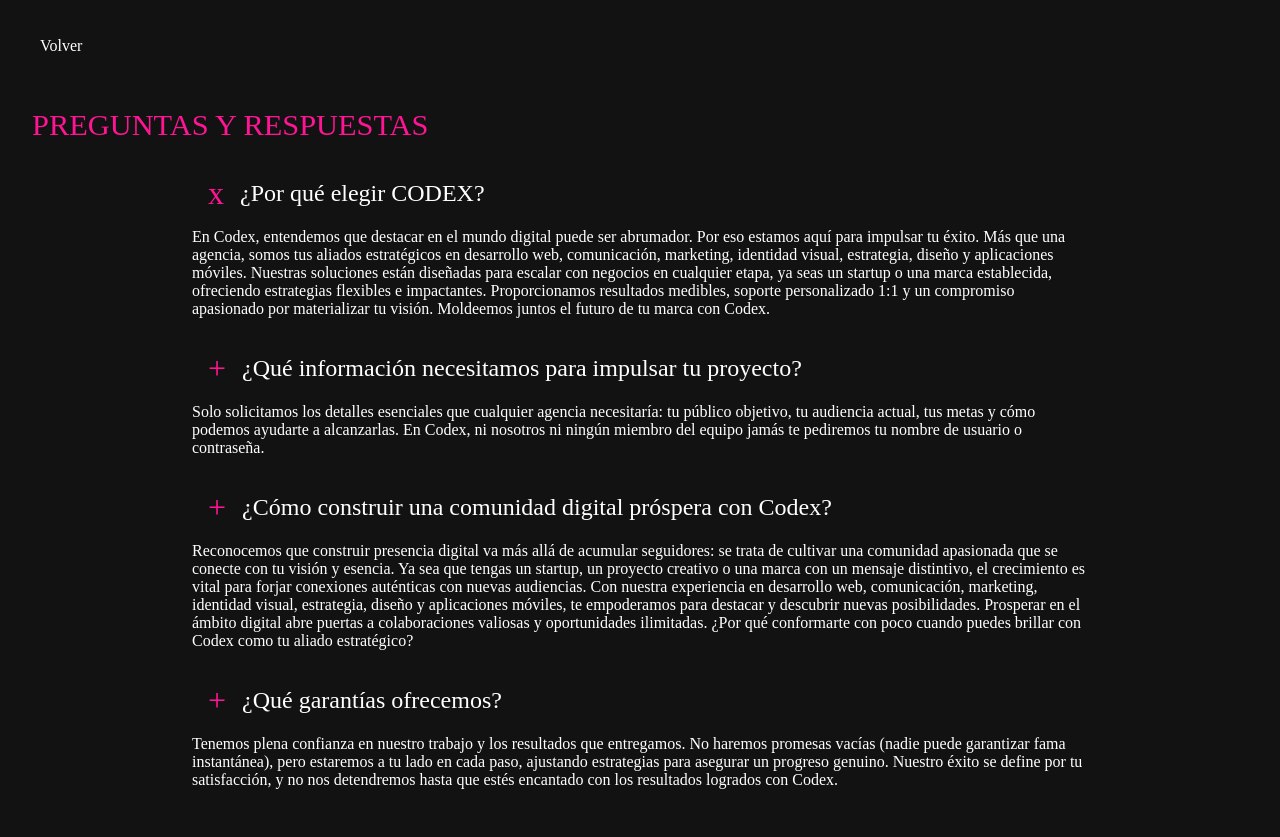
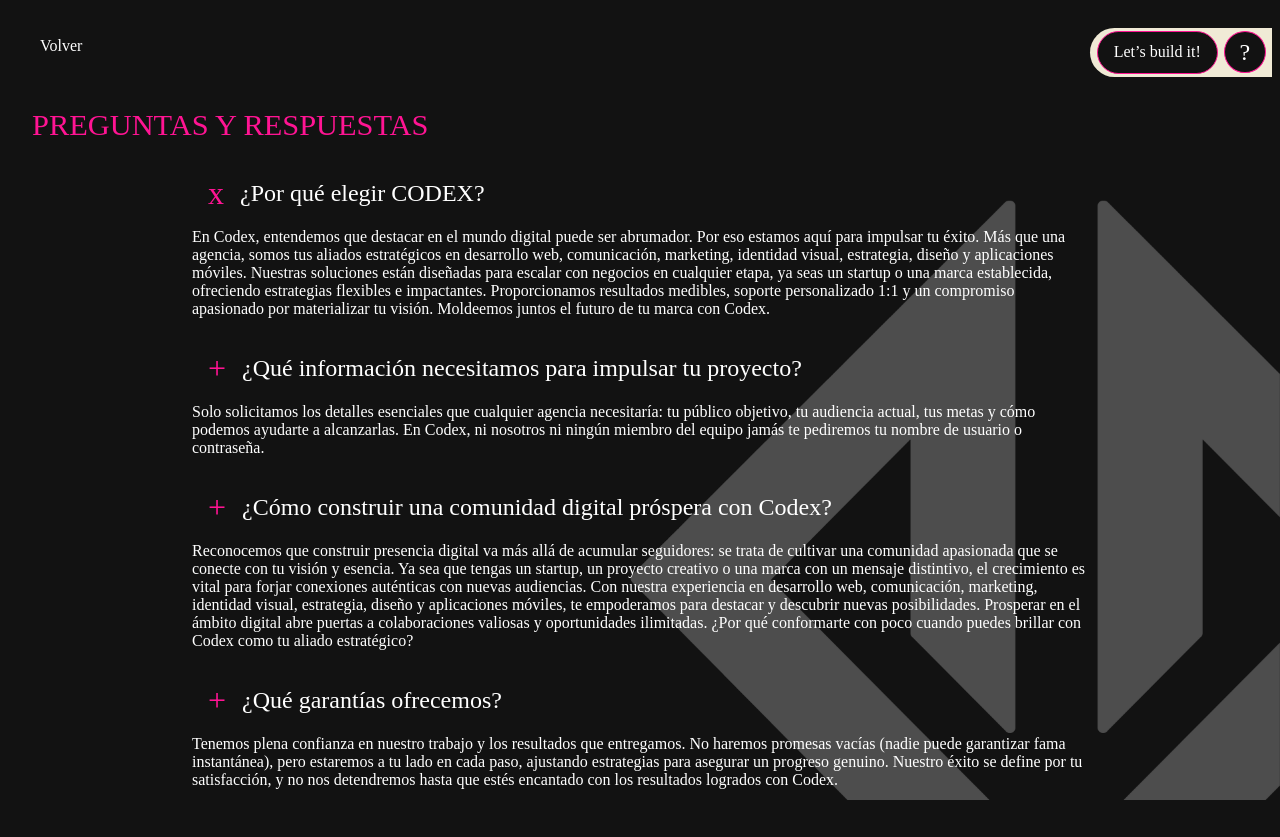
Before and after one commit to mai1209/Codex, a React (Vite) app: page /ask in a window 1280 px wide. Built offline with nearby package versions, Linux system fonts and the light colour scheme; a web font is replaced by a local one.

Commit message:
button info - orion and ask

```diff
--- a/src/components/Ask.jsx
+++ b/src/components/Ask.jsx
@@ -6,6 +6,14 @@
 
   return (
     <div className={style.container}>
+          <div className={style.containerButtonWrapper}>
+        <div className={style.containerButton}>
+        <a href="https://wa.me/5493425543308"><button className={style.button}>Let’s build it!</button></a>
+          <div className={style.containerText}>
+         <p  onClick={() => navigate("/ask")}>?</p>
+          </div>
+        </div>
+      </div>
       <div className={style.btnHome}>
         <button onClick={() => navigate('/')}>Volver</button>
       </div>
@@ -53,6 +61,9 @@
           </p>
         </div>
       </div>
+      <div className={style.containerLogo}>
+        <img src="./logoblanco.png" alt="logoblanco " className={style.logoBlanco} />
+      </div>
     </div>
   );
 }
--- a/src/components/Orion.jsx
+++ b/src/components/Orion.jsx
@@ -6,12 +6,20 @@
 
   return (
     <div className={style.container}>
+           <div className={style.containerButtonWrapper}>
+        <div className={style.containerButton}>
+        <a href="https://wa.me/5493425543308"><button className={style.button}>Let’s build it!</button></a>
+          <div className={style.containerText}>
+         <p  onClick={() => navigate("/ask")}>?</p>
+          </div>
+        </div>
+      </div>
       <div className={style.btnHome}>
         <button onClick={() => navigate('/')}>Volver</button>
       </div>
 
       <h2 className={style.title}>
-        <span className={style.span}>PORTAFOLIO</span> Orion Hairstudio
+        <span className={style.span}>PORTAFOLIO</span> &gt; Orion Hairstudio
       </h2>
 
       <div className={style.containerDescriptionAll}>
--- a/src/styles/App.module.css
+++ b/src/styles/App.module.css
@@ -539,7 +539,7 @@
 }
 .containerButton{
   padding: 0.2rem 0.4rem;
-  margin: 1rem 0;
+  margin: 1rem 0.5rem;
 
 }
 
--- a/src/styles/Ask.module.css
+++ b/src/styles/Ask.module.css
@@ -99,6 +99,66 @@
     color: var(--color-crimson);
     font-size: 1rem;
 }
+.containerLogo{
+    display: flex;
+    width: 100%;
+    justify-content: flex-end;
+    z-index: 0;
+    position: fixed;
+    bottom: 0;
+}
+.logoBlanco{
+   width: 330px;
+
+}
+
+.containerButtonWrapper{
+    display: flex;
+    width: 100vw;
+    position: absolute;
+    top: 12px;
+    justify-content: flex-end;
+
+}
+.containerButton{
+    background-color: #F0EAD6;
+    display: flex;
+    justify-content: center;
+    align-items: center;
+    width: fit-content;
+    padding: 0.2rem;
+    border-top-left-radius: 38px;
+    border-bottom-left-radius: 38px;
+    gap: 0.4rem;
+    cursor: pointer;
+}
+.button{
+    background-color: var(--color-fondo-dark);
+    color: var(--color-text);
+    border: 1px solid var(--color-crimson);
+    border-radius: 68px;
+    text-align: center;
+    height: fit-content;
+    padding: 0.6rem 0.9rem;
+    font-size: 0.6rem;
+    font-family: 'Menda';
+    font-weight: 500;
+    font-style: normal;
+    cursor: pointer;
+}
+.containerText{
+  display: flex;
+  justify-content: center;
+  align-items: center;
+  padding: 0.2rem 0.5rem;
+  background-color: var(--color-fondo-dark);
+  color: var(--color-text);
+  border: 1px solid var(--color-crimson);
+  border-radius: 50%;
+  font-family: 'Menda';
+  font-weight: 500;
+  font-style: normal;
+}
 
 @media (min-width: 850px){
 
@@ -137,4 +197,24 @@
     padding: 2rem;
 
 }
+.logoBlanco{
+    width: 650px;
+    height: 600px;
+
 }
+.containerText{
+  padding: 0.4rem 0.9rem;
+  font-size: 1.5rem;
+}
+.button{
+  padding: 0.7rem 1rem;
+  font-size: 1rem;
+}
+.containerButton{
+  padding: 0.2rem 0.4rem;
+  margin: 1rem 0.5rem;
+
+}
+
+
+}
--- a/src/styles/Done.module.css
+++ b/src/styles/Done.module.css
@@ -118,7 +118,7 @@
     align-items: center;
     width: fit-content;
     padding: 0.4rem;
-    margin: 1rem 0;
+    margin: 1rem 0.5rem;
 
     border-top-left-radius: 13px;
     border-bottom-left-radius: 13px;
--- a/src/styles/Orion.module.css
+++ b/src/styles/Orion.module.css
@@ -17,6 +17,7 @@
     background-color: var(--color-fondo-dark);
     height: 100vh;
     min-height: fit-content;
+    overflow: hidden;
 
 
 }
@@ -77,13 +78,14 @@
       font-weight: 500;
   font-style: normal;
   font-size: 1rem;
+  padding-left: 0;
 
 }
 
 .imgOrion{
     width: 95%;
     height: auto;
-    margin: 0.5rem;
+    margin: 0.5rem  ;
 
 }
 
@@ -105,27 +107,80 @@
       font-weight: 500;
   font-style: normal;
   margin: 1rem ;
+  max-width: 800px;
 }
 .containerDescriptionAll{
     padding-bottom: 2rem;
 
+
 }
 
-
+.containerButtonWrapper{
+    display: flex;
+    width: 100vw;
+    position: absolute;
+    top: 10px;
+    justify-content: flex-end;
+}
+.containerButton{
+    background-color: #F0EAD6;
+    display: flex;
+    justify-content: center;
+    align-items: center;
+    width: fit-content;
+    padding: 0.2rem;
+    margin: 1rem 0;
+    border-top-left-radius: 38px;
+    border-bottom-left-radius: 38px;
+    gap: 0.4rem;
+    cursor: pointer;
+}
+.button{
+    background-color: var(--color-fondo-dark);
+    color: var(--color-text);
+    border: 1px solid var(--color-crimson);
+    border-radius: 68px;
+    text-align: center;
+    height: fit-content;
+    padding: 0.7rem 1rem;
+    font-size: 0.6rem;
+    font-family: 'Menda';
+    font-weight: 500;
+    font-style: normal;
+    cursor: pointer;
+}
+.containerText{
+  display: flex;
+  justify-content: center;
+  align-items: center;
+  padding: 0.2rem 0.5rem;
+  background-color: var(--color-fondo-dark);
+  color: var(--color-text);
+  border: 1px solid var(--color-crimson);
+  border-radius: 50%;
+  font-family: 'Menda';
+  font-weight: 500;
+  font-style: normal;
+}
 @media (min-width: 850px){
 .containerDescriptionAll{
    display: flex;
    flex-direction: row;
+   justify-content: center;
+   gap: 2rem;
 }
 .imgOrion{
     width: 45%;
-    margin: 2rem;
+    margin: 2rem 0 2rem 3rem;
+
+
 
 }
 
 .title{
 
   font-size: 2rem;
+  padding-left: 1rem;
 
 }
 
@@ -141,4 +196,23 @@
     text-align: start ;
     line-height: 1.9rem;
 }
+.containerText{
+  padding: 0.4rem 0.9rem;
+  font-size: 1.5rem;
 }
+.button{
+  padding: 0.7rem 1rem;
+  font-size: 1rem;
+}
+.containerButton{
+  padding: 0.2rem 0.4rem;
+  margin: 1rem 0.5rem;
+
+}
+
+.containerButtonWrapper{
+
+    top: 40px;
+
+}
+}
```
Also changed, not shown: public/logoblanco.png (added).
